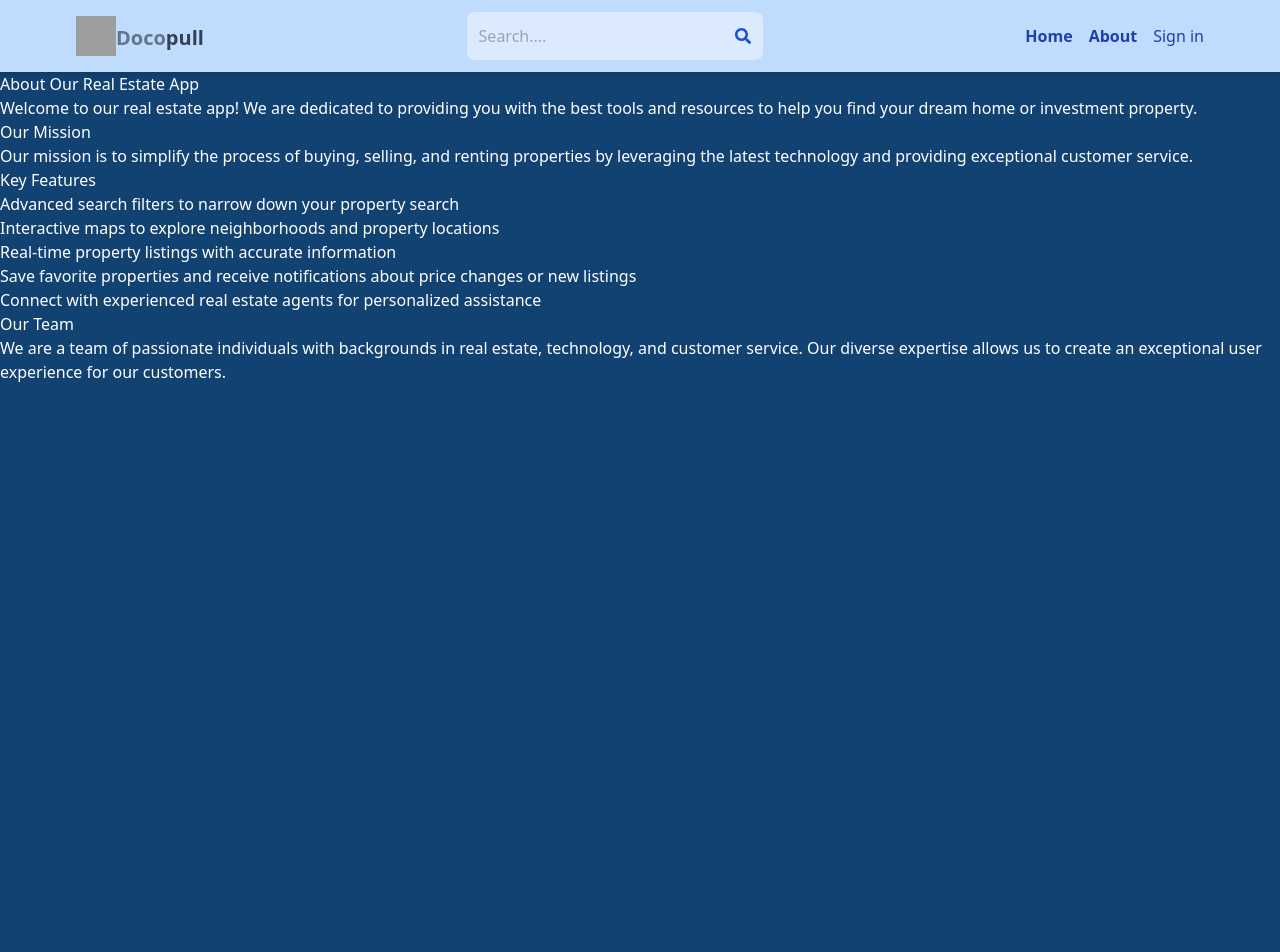
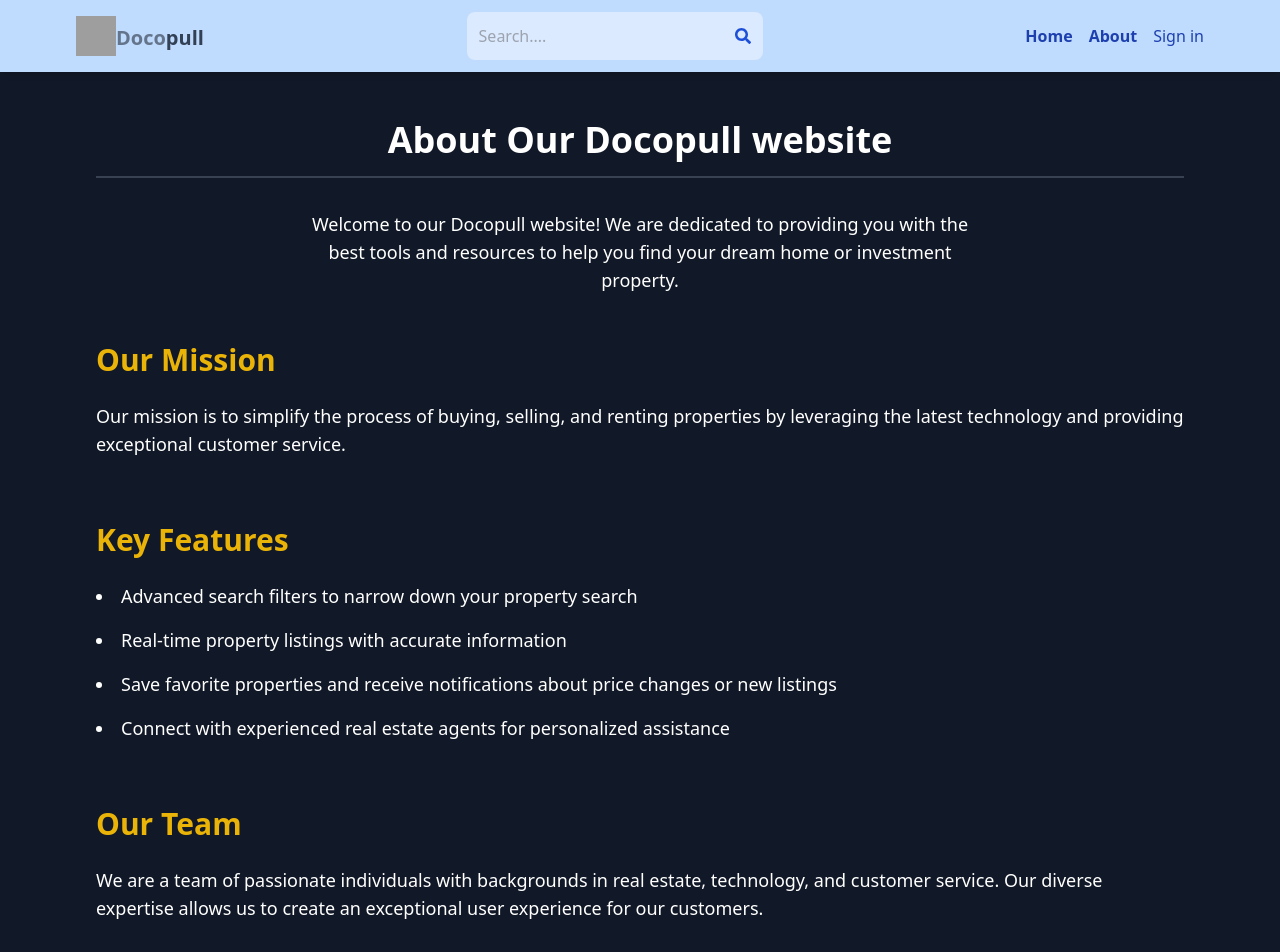
Before and after one commit to Priyanshu-ai902/Real-Estate-App, a React (Vite) app in the folder frontend/: page /about in a window 1280 px wide. Shown: the top 952 px of the page. Before the commit the page ends 800 px from the top, so only its background shows below. Built offline with nearby package versions, Linux system fonts and the light colour scheme; no server answers; grey boxes are pictures that could not be loaded.

Commit message:
uppdate in index.js

```diff
--- a/frontend/src/pages/About.jsx
+++ b/frontend/src/pages/About.jsx
@@ -1,27 +1,46 @@
-import React from 'react'
+import React from 'react';
 
 export default function About() {
   return (
-    <div className='text-white'>
-       <div>
-      <h1>About Our Real Estate App</h1>
-      <p>Welcome to our real estate app! We are dedicated to providing you with the best tools and resources to help you find your dream home or investment property.</p>
+    <div className="bg-gray-900 text-white min-h-screen py-12">
+      <div className="container mx-auto px-4 md:px-12 lg:px-24">
+        <h1 className="text-4xl font-bold mb-8 text-center border-b-2 pb-4 border-gray-700">
+          About Our Docopull website
+        </h1>
+        <p className="text-lg mb-12 text-center max-w-2xl mx-auto">
+          Welcome to our Docopull website! We are dedicated to providing you with the best tools and resources to help you find your dream home or investment property.
+        </p>
 
-      <h2>Our Mission</h2>
-      <p>Our mission is to simplify the process of buying, selling, and renting properties by leveraging the latest technology and providing exceptional customer service.</p>
+        <section className="mb-16">
+          <h2 className="text-3xl font-semibold mb-6 text-yellow-500">
+            Our Mission
+          </h2>
+          <p className="text-lg">
+            Our mission is to simplify the process of buying, selling, and renting properties by leveraging the latest technology and providing exceptional customer service.
+          </p>
+        </section>
 
-      <h2>Key Features</h2>
-      <ul>
-        <li>Advanced search filters to narrow down your property search</li>
-        <li>Interactive maps to explore neighborhoods and property locations</li>
-        <li>Real-time property listings with accurate information</li>
-        <li>Save favorite properties and receive notifications about price changes or new listings</li>
-        <li>Connect with experienced real estate agents for personalized assistance</li>
-      </ul>
+        <section className="mb-16">
+          <h2 className="text-3xl font-semibold mb-6 text-yellow-500">
+            Key Features
+          </h2>
+          <ul className="list-disc list-inside text-lg space-y-4">
+            <li>Advanced search filters to narrow down your property search</li>
+            <li>Real-time property listings with accurate information</li>
+            <li>Save favorite properties and receive notifications about price changes or new listings</li>
+            <li>Connect with experienced real estate agents for personalized assistance</li>
+          </ul>
+        </section>
 
-      <h2>Our Team</h2>
-      <p>We are a team of passionate individuals with backgrounds in real estate, technology, and customer service. Our diverse expertise allows us to create an exceptional user experience for our customers.</p>
+        <section className="mb-16">
+          <h2 className="text-3xl font-semibold mb-6 text-yellow-500">
+            Our Team
+          </h2>
+          <p className="text-lg">
+            We are a team of passionate individuals with backgrounds in real estate, technology, and customer service. Our diverse expertise allows us to create an exceptional user experience for our customers.
+          </p>
+        </section>
       </div>
     </div>
-  )
+  );
 }
--- a/package.json
+++ b/package.json
@@ -6,7 +6,8 @@
   "type": "module",
   "scripts": {
     "dev": "nodemon backend/index.js",
-    "start": "node backend/index.js"
+    "start": "node backend/index.js",
+    "build": "npm install && npm install --prefix frontend && npm run build --prefix frontend"
   },
   "keywords": [],
   "author": "",
```
Also changed, not shown: 1 other file (tests, documents, lock files or other folders).
